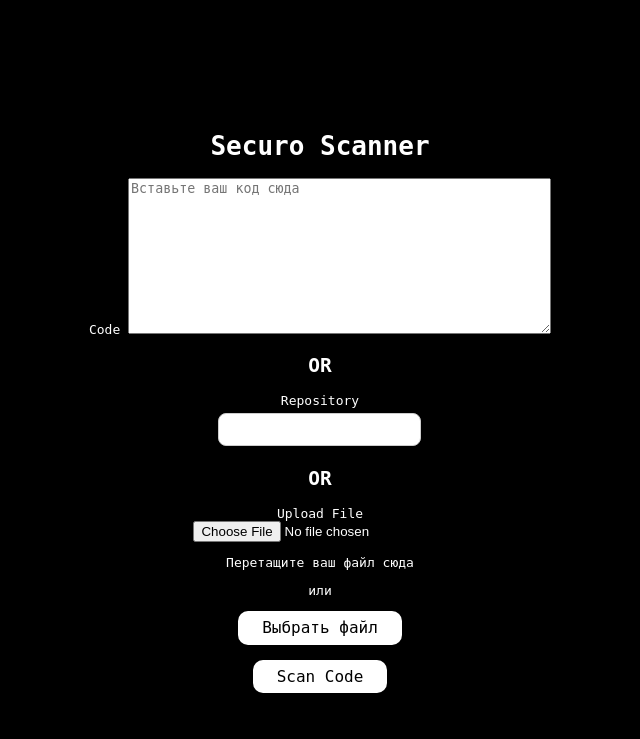
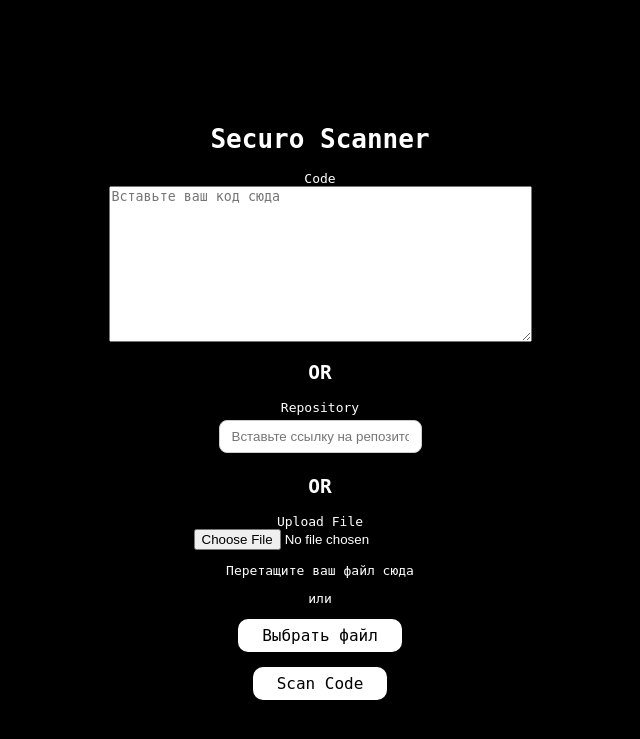
Before and after one commit to binary203/Securo, a Flask app: page /profile/scan in a window 1280 px wide. Shown: the top 739 px of the page, without its empty margins (320-960 px from the left). Run offline with Flask 3, Linux system fonts and the light colour scheme; a user stored in the database is signed in; some libraries are stand-ins or nearby versions.

Commit message:
Update scan.html

```diff
--- a/app/templates/scan.html
+++ b/app/templates/scan.html
@@ -13,7 +13,8 @@
     <form method="post" action="{{ url_for('scan') }}" enctype="multipart/form-data" id= "scanForm">
         {{ form.hidden_tag() }}
         <label for="code">Code</label>
-        {{ form.code(id='code', rows=10, cols=50, placeholder='Вставьте ваш код сюда') }}<br>
+        <br>
+        {{ form.code(id='code', rows=10, cols=50, placeholder='Вставьте ваш код сюда') }}
         {% if form.code.errors %}
         <ul class="errors">
             {% for error in form.code.errors %}
@@ -24,8 +25,9 @@
         <p>
         <h2>OR</h2>
         </p>
-        <label for="repo_url">Repository</label><br>
-        {{ form.repo_url(id='repo') }}<br>
+        <label for="repo_url">Repository</label>
+        <br>
+        {{ form.repo_url(id='repo', placeholder='Вставьте ссылку на репозиторий сюда') }}<br>
         {% if form.repo_url.errors %}
         <ul calss="errors">
             {% for error in form.repo.errors %}
@@ -36,7 +38,8 @@
         <p>
         <h2>OR</h2>
         </p>
-        <label for="file">Upload File</label><br>
+        <label for="file">Upload File</label>
+        <br>
         <div class="file-upload-container">
             <div class="file-drop-zone" , id="fileDropZone">
                 {{ form.file(id="fileInput",
```
